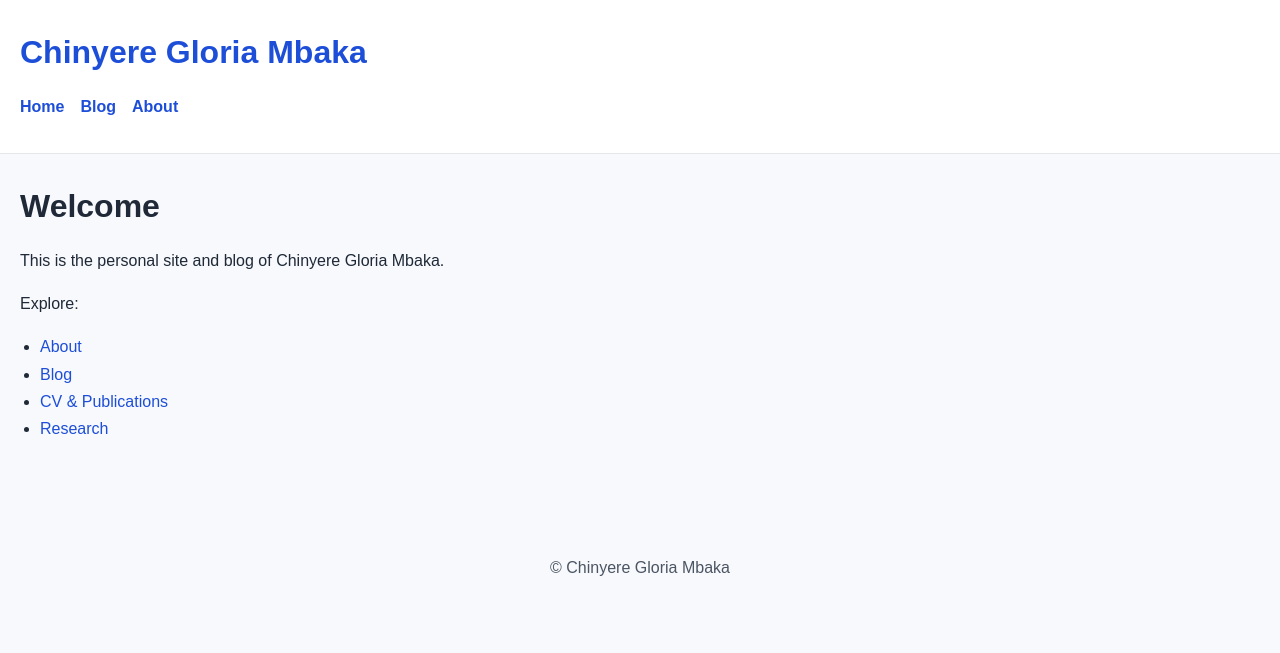
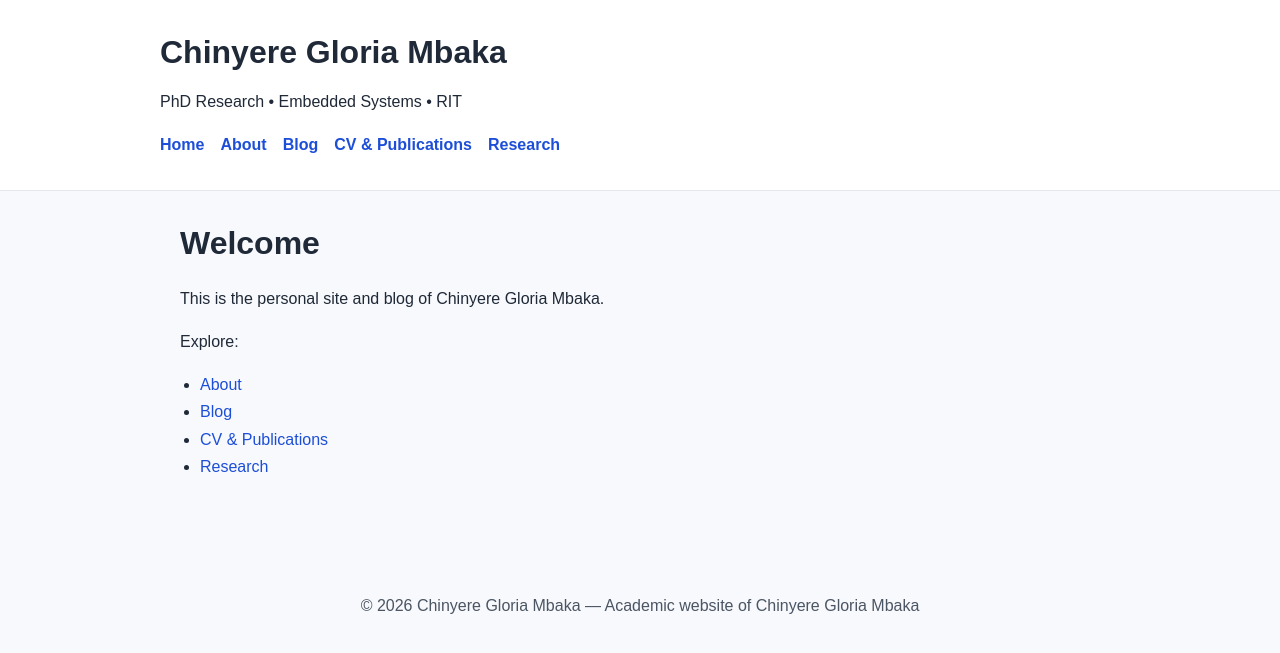
Before and after one commit to mbaglo/mbaglo.github.io, a Jekyll site: the page built from index.md, in a window 1280 px wide. Shown: the top 653 px of the page. Built offline with Jekyll 4.4.1, drawn with Linux system fonts in a browser that asks for light colours.

Commit message:
Upgrade default.html layout for modern, academic, personal site with expanded navigation and container styling.

```diff
--- a/_layouts/default.html
+++ b/_layouts/default.html
@@ -4,21 +4,35 @@
     <meta charset="UTF-8">
     <title>{{ page.title }} | {{ site.title }}</title>
     <link rel="stylesheet" href="{{ '/styles.css' | relative_url }}">
+    <meta name="viewport" content="width=device-width, initial-scale=1.0">
   </head>
   <body>
     <header>
-      <h1><a href="{{ site.baseurl }}/">{{ site.title }}</a></h1>
+      <div class="container">
+        <h1 style="margin:0;">
+          <a href="{{ '/' | relative_url }}" style="text-decoration:none; color:inherit;">{{ site.title }}</a>
+        </h1>
+        <p class="site-tagline">PhD Research • Embedded Systems • RIT</p>
         <nav>
           <a href="{{ '/' | relative_url }}">Home</a>
-        <a href="{{ '/blog.html' | relative_url }}">Blog</a>
-        <a href="{{ '/about.html' | relative_url }}">About</a>
+          <a href="{{ '/about.md' | relative_url }}">About</a>
+          <a href="{{ '/blog.md' | relative_url }}">Blog</a>
+          <a href="{{ '/cv.md' | relative_url }}">CV & Publications</a>
+          <a href="{{ '/research.md' | relative_url }}">Research</a>
         </nav>
+      </div>
     </header>
+
+    <div class="container">
       <main>
         {{ content }}
       </main>
+    </div>
+
     <footer>
-      <p>&copy; {{ site.title }}</p>
+      <div class="container">
+        <p>&copy; {{ site.time | date: '%Y' }} {{ site.title }} &mdash; Academic website of Chinyere Gloria Mbaka</p>
+      </div>
     </footer>
   </body>
 </html>
```
Lines whose indentation alone changed are shown as unchanged.
